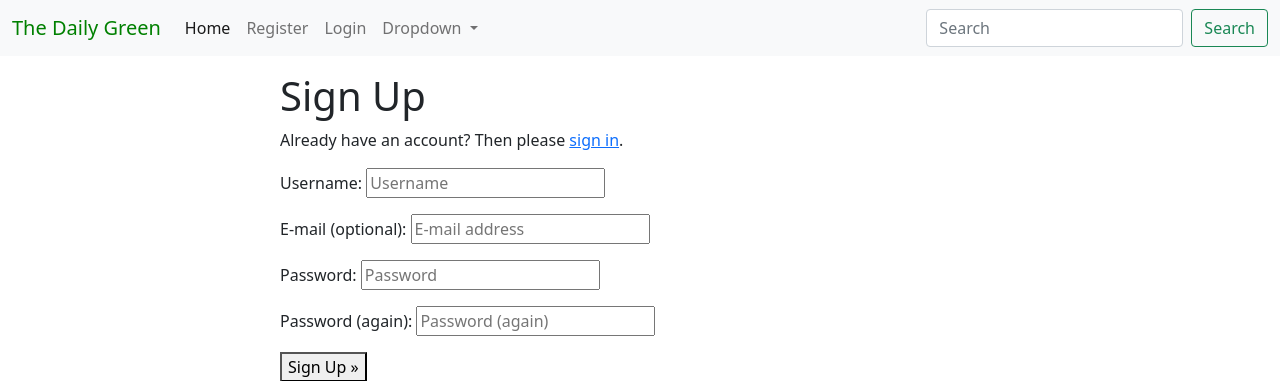
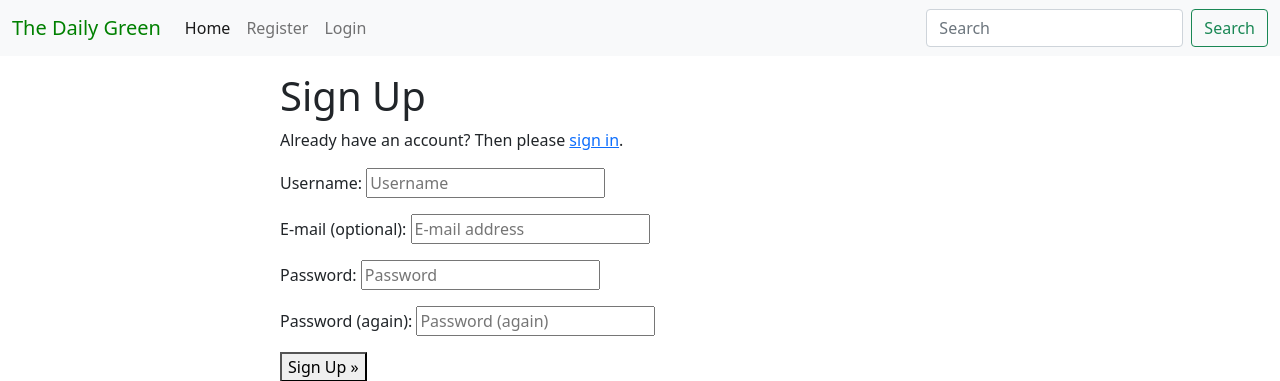
Before and after one commit to Code-Institute-Submissions/edwardgurney-p4-news-site_SepResubb, a Django app: page /accounts/signup/ in a window 1280 px wide. Shown: the top 381 px of the page. Run offline with Django 3.2, Linux system fonts and the light colour scheme; some libraries are stand-ins or nearby versions.

Commit message:
Removed some nav links, mainly all Readme updating

```diff
--- a/templates/base.html
+++ b/templates/base.html
@@ -35,17 +35,7 @@
                 <a class="nav-link" href="{% url 'account_login' %}">Login</a>
               </li>
               {% endif %}
-              <li class="nav-item dropdown">
-                <a class="nav-link dropdown-toggle" href="#" id="navbarDropdown" role="button" data-bs-toggle="dropdown" aria-expanded="false">
-                  Dropdown
-                </a>
-                <ul class="dropdown-menu" aria-labelledby="navbarDropdown">
-                  <li><a class="dropdown-item" href="#">Action</a></li>
-                  <li><a class="dropdown-item" href="#">Another action</a></li>
-                  <li><hr class="dropdown-divider"></li>
-                  <li><a class="dropdown-item" href="#">Something else here</a></li>
-                </ul>
-              </li>
+
             </ul>
             <form class="d-flex" method="GET" action="{% url 'search_posts' %}">
               <input name="search_word" class="form-control me-2" type="search" placeholder="Search" aria-label="Search">
```
Also changed, not shown: README.md, static/images/development_images/COMMENTS.png (added), static/images/development_images/POSTS.png (added), static/images/development_images/devshot1.png (added), static/images/development_images/devshot2.png (added), static/images/development_images/filter_admin.png (added), static/images/development_images/homepageindev.png (added), static/images/development_images/inappropriate.png (added), static/images/development_images/login_page.png (added), static/images/development_images/logout_header.png (added), static/images/development_images/register_page.png (added), static/images/development_images/sad_face.png (added), static/images/development_images/sign_out.png (added), static/images/development_images/site_header.png (added), 4 more files.
